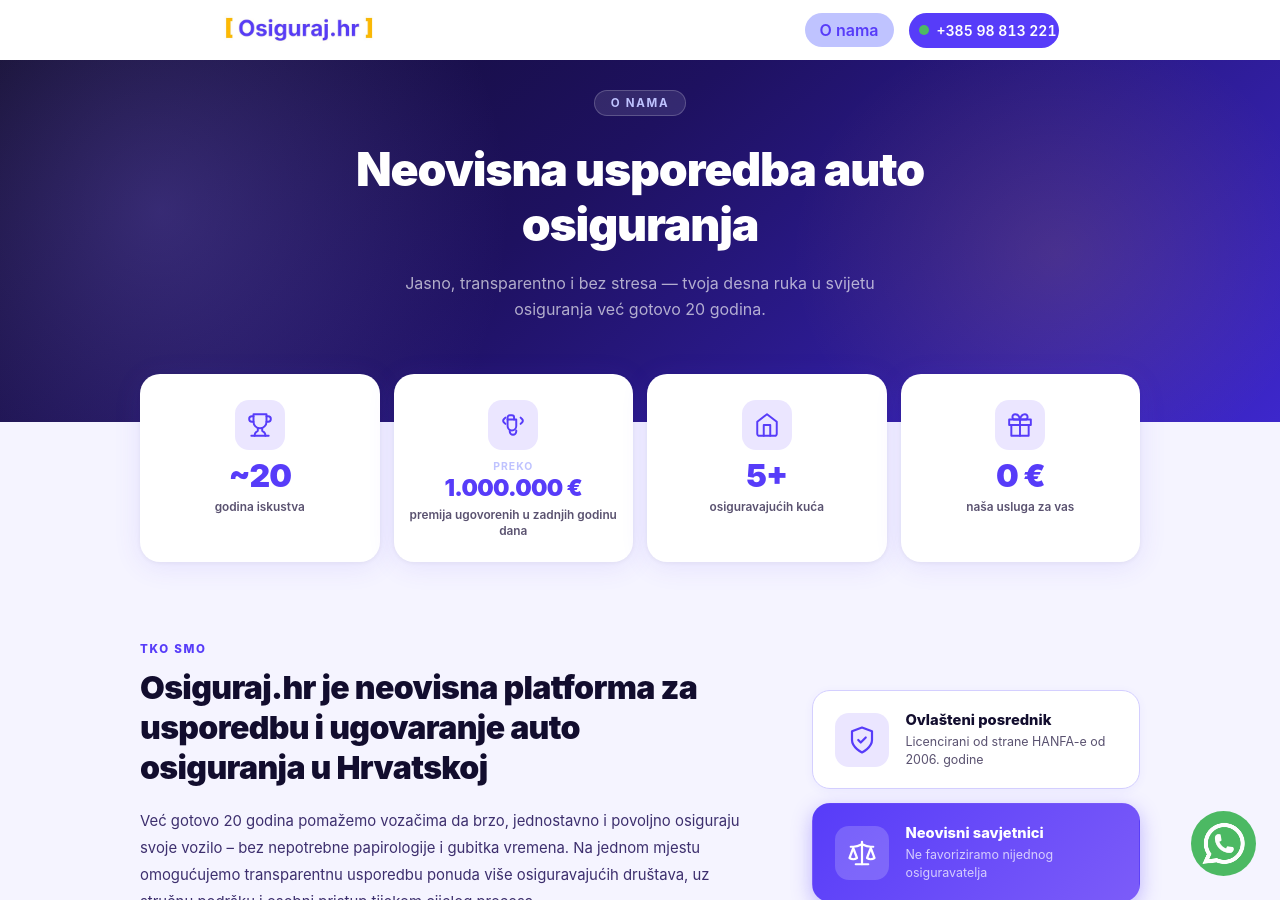
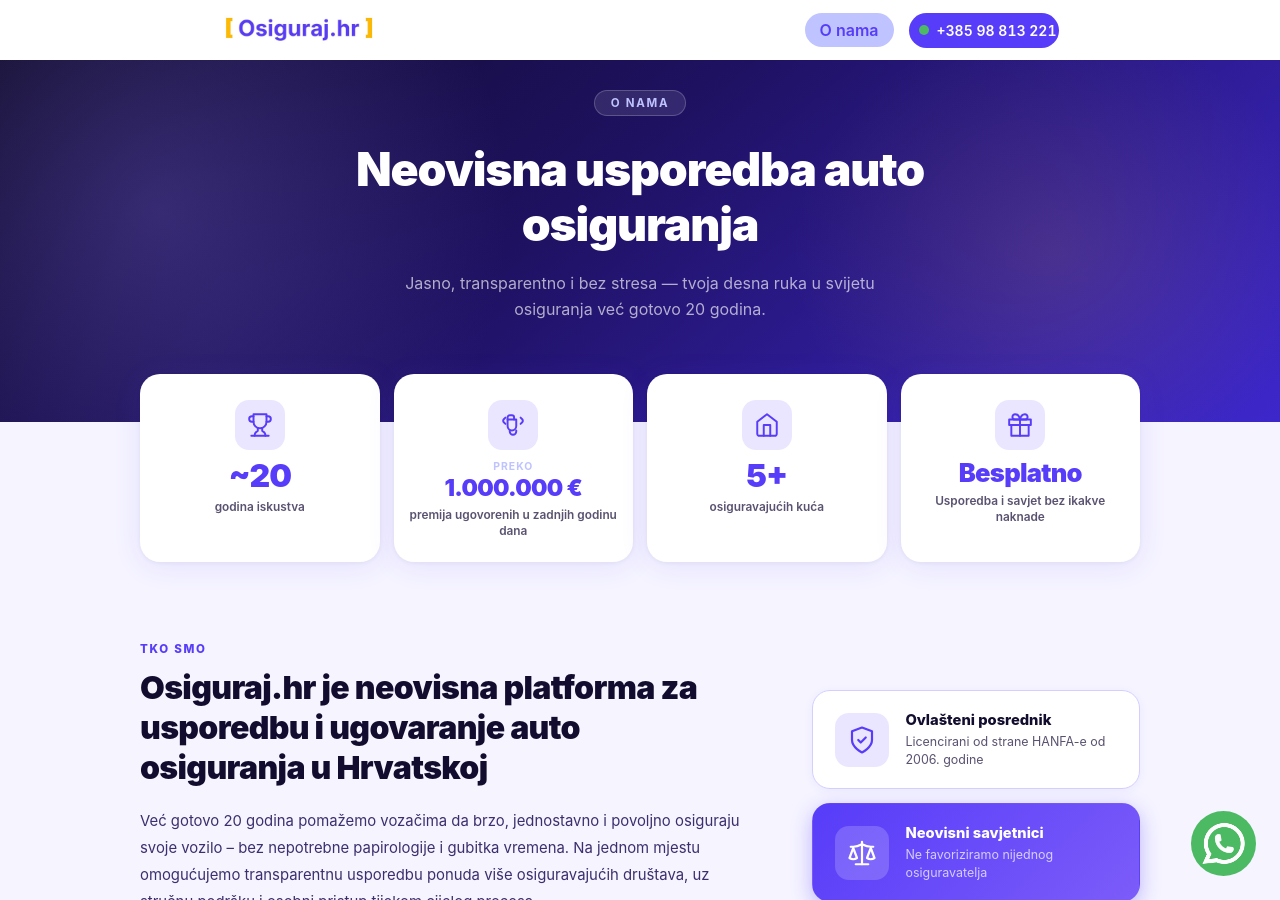
Before and after one commit to Filip-Gale/OsigurajHR, a Jekyll site: the page built from o-nama.html, in a window 1280 px wide and 900 px high. Built offline with Jekyll 4.4.1, drawn with Linux system fonts in a browser that asks for light colours.

Commit message:
Replace '0€ naša usluga' stat with 'Besplatno - usporedba i savjet bez naknade'
Co-Authored-By: Claude Sonnet 4.6 <noreply@anthropic.com>

```diff
--- a/o-nama.html
+++ b/o-nama.html
@@ -117,8 +117,8 @@
                             <path d="M12 7h4.5a2.5 2.5 0 0 0 0-5C13 2 12 7 12 7z"/>
                         </svg>
                     </div>
-                    <div class="on-stat-num">0 €</div>
-                    <div class="on-stat-label">naša usluga za vas</div>
+                    <div class="on-stat-num" style="font-size:1.6rem;">Besplatno</div>
+                    <div class="on-stat-label">Usporedba i savjet bez ikakve naknade</div>
                 </div>
             </div>
         </section>
```
